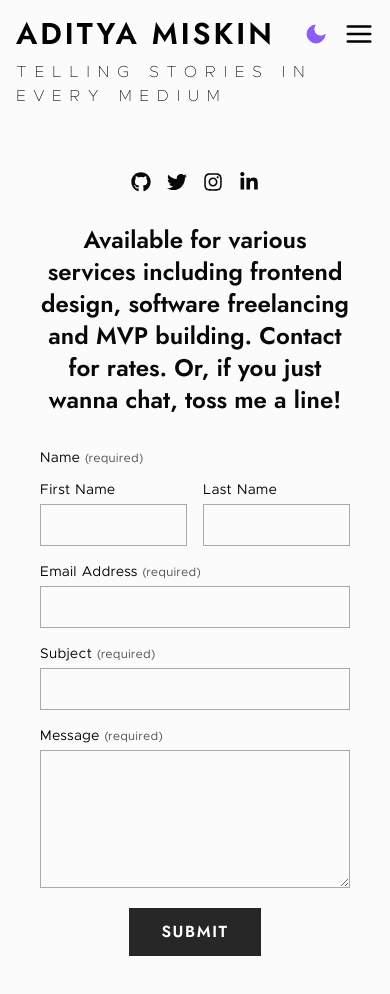
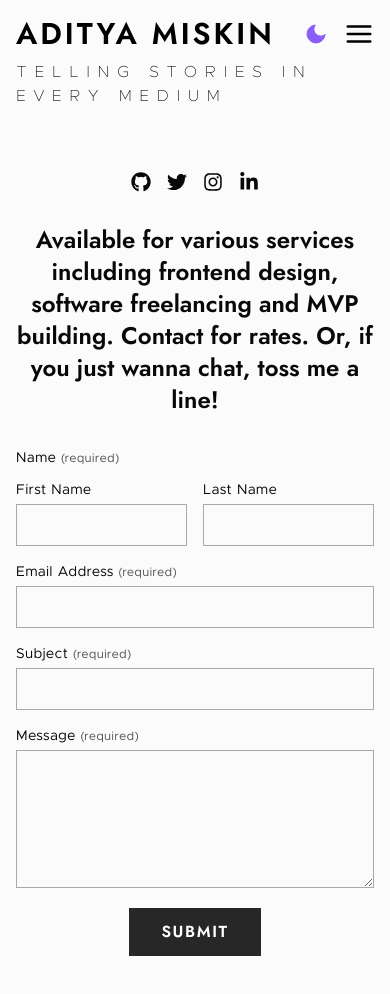
Before and after one commit to adityamiskin/Portfolio, a Next.js app: page /contact in a window 390 px wide. Shown: the top 994 px of the page. Built offline with nearby package versions, Linux system fonts and the light colour scheme.

Commit message:
contact page paddign fixed

```diff
--- a/src/app/contact/page.jsx
+++ b/src/app/contact/page.jsx
@@ -161,13 +161,13 @@ const Contact = () => {
 				setActiveIndex={setActiveIndex}
 			/>
 			<ToastContainer />
-			<p className='text-2xl font-head font-semibold mb-8 text-center mx-auto md:max-w-screen-md w-full px-6'>
+			<p className='text-2xl font-head font-semibold mb-8 text-center mx-auto md:max-w-screen-md w-full md:px-6'>
 				Available for various services including frontend design, software
 				freelancing and MVP building. Contact for rates. Or, if you just wanna
 				chat, toss me a line!
 			</p>
 			<form
-				className='flex flex-col gap-3 mx-auto md:max-w-screen-sm w-full justify-center px-6'
+				className='flex flex-col gap-3 mx-auto md:max-w-screen-sm w-full justify-center md:px-6'
 				onSubmit={handleOnSubmit}>
 				<p className='text-sm text-left tracking-wider'>
 					Name <span className='text-xs opacity-70'>(required)</span>
```
